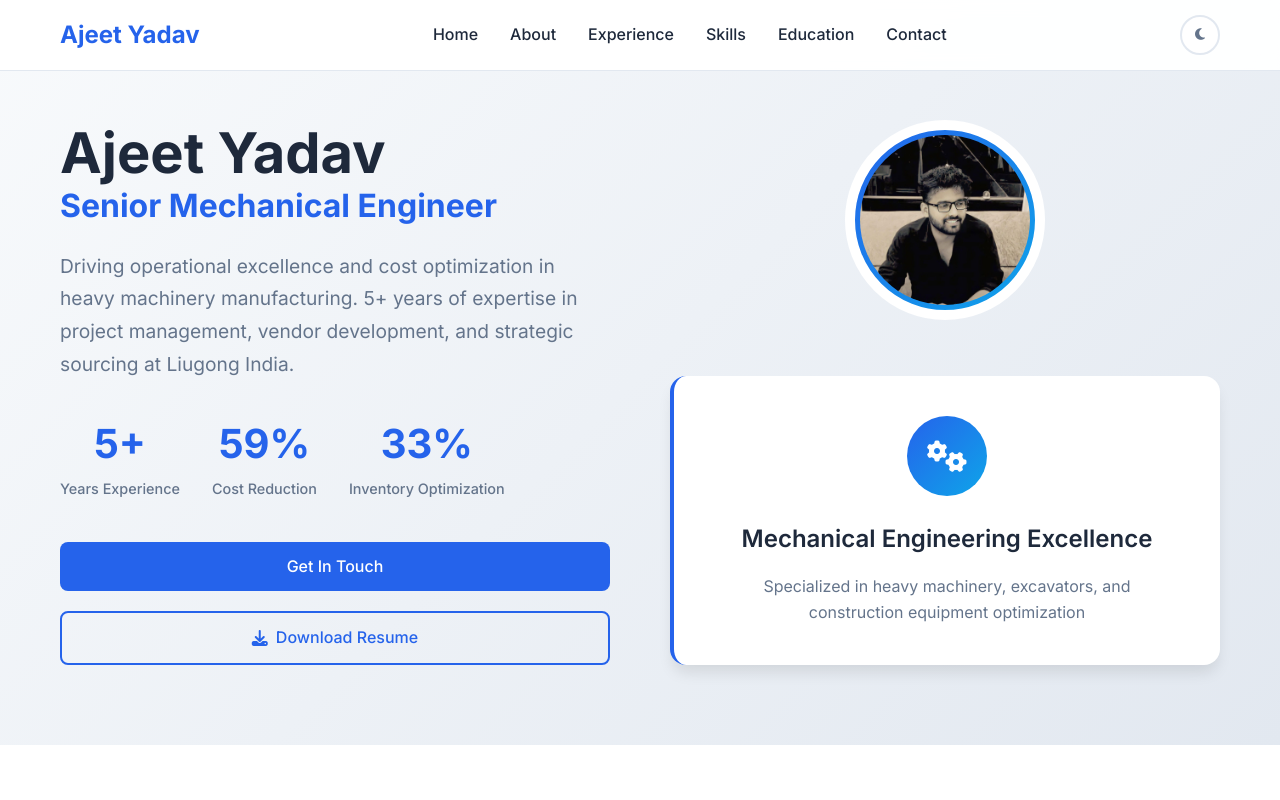
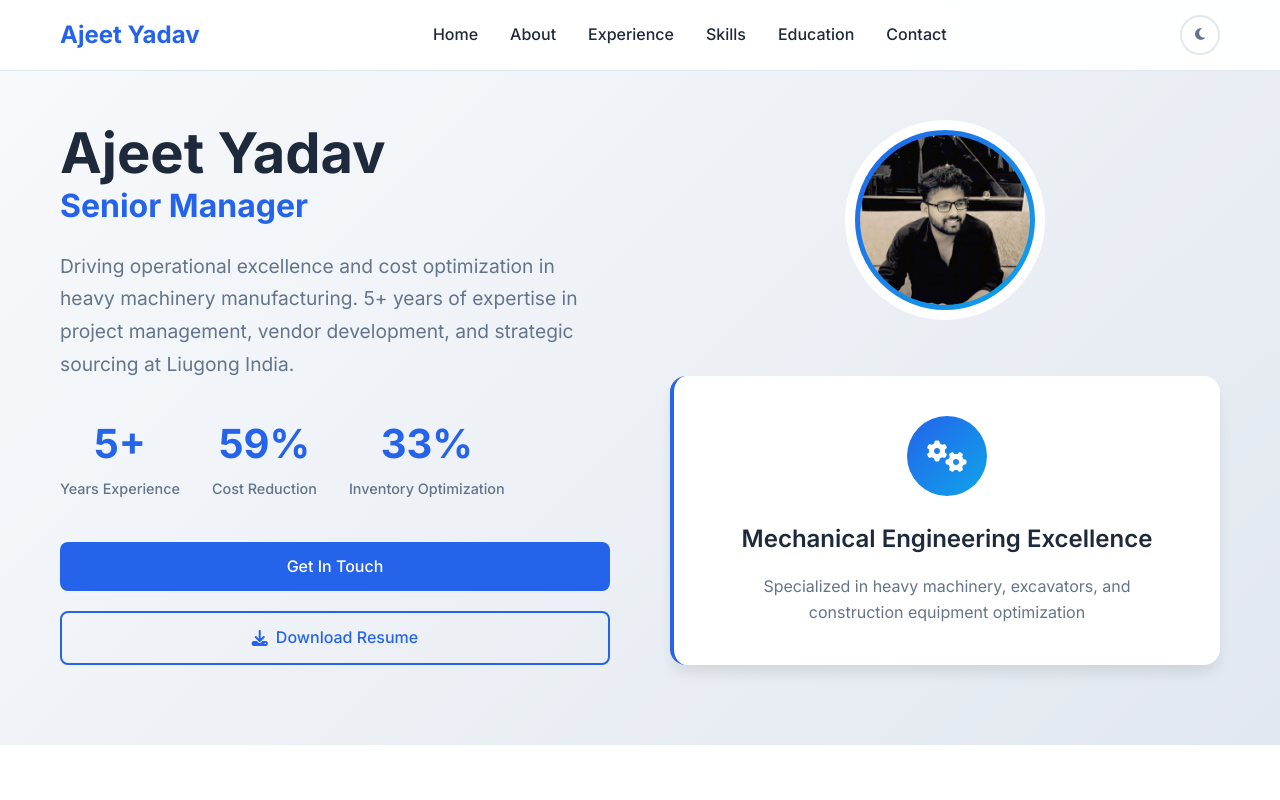
Before and after one commit to ShriyashAngadJagtap/Ajeet-Yadav---Mechanical-Engineer-Portfolio, a plain HTML site: page index.html in a window 1280 px wide. Shown: the top 800 px of the page. Drawn offline with Linux system fonts and the light colour scheme.

Commit message:
Update index.html

```diff
--- a/index.html
+++ b/index.html
@@ -63,7 +63,7 @@
                 <div class="hero-text">
                     <h1 class="hero-title">
                         <span class="title-line">Ajeet Yadav</span>
-                        <span class="title-subtitle">Senior Mechanical Engineer</span>
+                        <span class="title-subtitle">Senior Manager</span>
                     </h1>
                     <p class="hero-description">
                         Driving operational excellence and cost optimization in heavy machinery manufacturing.
```
